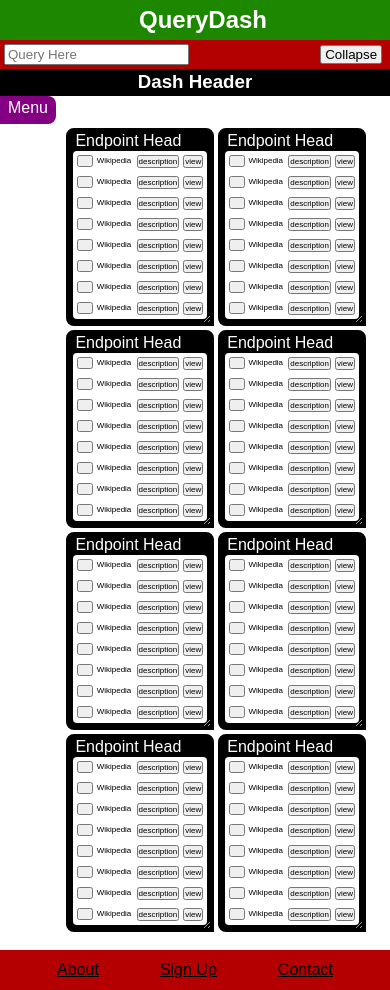
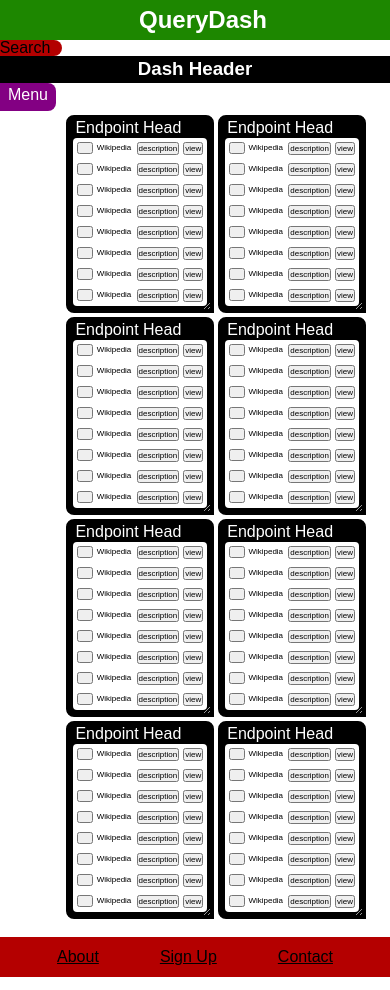
Before and after one commit to bradygrapentine/QueryDash, a React (Create React App) app in the folder ClientApp/: page / in a window 390 px wide. Built offline with nearby package versions, Linux system fonts and the light colour scheme.

Commit message:
updated the header and search bar for mobile

```diff
--- a/ClientApp/src/App.jsx
+++ b/ClientApp/src/App.jsx
@@ -39,6 +39,7 @@ export function App() {
           <h2>QueryDash</h2>
         </header>
         <div className="dashQuery">
+          Search
           <form className="dashQuery">
             <input className="dashQuery" type="text" placeholder="Query Here" />
           </form>
@@ -55,7 +56,7 @@ export function App() {
             <button>Dash Settings</button>
             <button className="settings">Account</button>
             <button>Home</button>
-            <button>Collapse</button>
+            <button className="collapseMenu">Collapse</button>
           </div>
         </section>
         <div className="display">
--- a/ClientApp/src/custom.scss
+++ b/ClientApp/src/custom.scss
@@ -42,10 +42,10 @@ main.main {
     }
   }
   div.dashQuery {
-    width: 100%;
-    // border-bottom-right-radius: 0.5rem;
-    // border-top-right-radius: 0.5rem;
-    padding: 0rem;
+    width: fit-content;
+    border-bottom-right-radius: 0.5rem;
+    border-top-right-radius: 0.5rem;
+    padding: 0rem 0.25rem 0rem 0rem;
     position: sticky;
     right: 100%;
     top: 0rem;
@@ -53,22 +53,12 @@ main.main {
     justify-content: flex-start;
     align-items: center;
     background-color: rgb(179, 0, 0);
-    button.collapse {
-      width: min-content;
-      line-height: 0.5rem;
-      height: min-content;
-      margin: 0rem 0.5rem;
-      padding: 0.2rem;
-      text-align: center;
-      left: 100%;
-      position: sticky;
-      // background-color: black;
+    button {
+      display: none;
     }
-    // button:hover {
-    //   input.dashQuery {
-    //     display: none;
-    //   }
-    // }
+    input {
+      display: none;
+    }
     form.dashQuery {
       background-color: rgb(179, 0, 0);
       width: fit-content;
@@ -81,6 +71,25 @@ main.main {
       input.dashQuery {
         margin: 0rem;
       }
+    }
+  }
+  div.dashQuery:hover {
+    width: 100%;
+    border-bottom-right-radius: 0.5rem;
+    border-top-right-radius: 0.5rem;
+    padding: 0rem 0.25rem 0rem 0rem;
+    position: sticky;
+    right: 100%;
+    top: 0rem;
+    display: flex;
+    justify-content: flex-start;
+    align-items: center;
+    background-color: rgb(179, 0, 0);
+    button {
+      display: flex;
+    }
+    input {
+      display: flex;
     }
   }
   section.menu {
@@ -109,6 +118,11 @@ main.main {
         border: 0;
         font-size: 0.7rem;
       }
+      button.collapseMenu {
+        position: sticky;
+        top: 1.875rem;
+        left: 85.5%;
+      }
       // padding-top: 0.5rem;
       // display: flex;
       // width: fit-content;
@@ -129,13 +143,13 @@ main.main {
     color: transparent;
     font-size: 0rem;
     div.menuContent {
-      padding: 0rem;
+      padding: 0rem 0.125rem;
       margin: 0%;
       display: flex;
       width: 100vw;
       flex-direction: row;
       color: white;
-      justify-content: center;
+      justify-content: flex-start;
       align-items: center;
     }
   }
```
